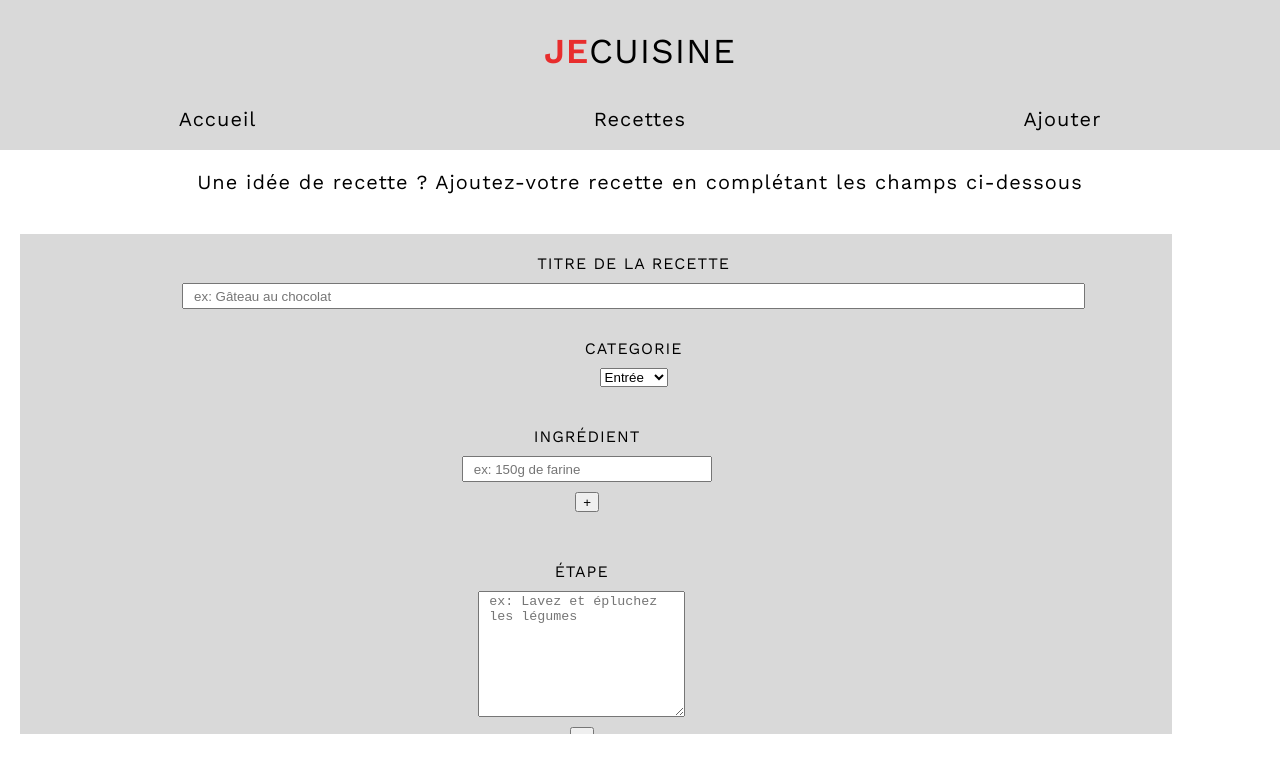
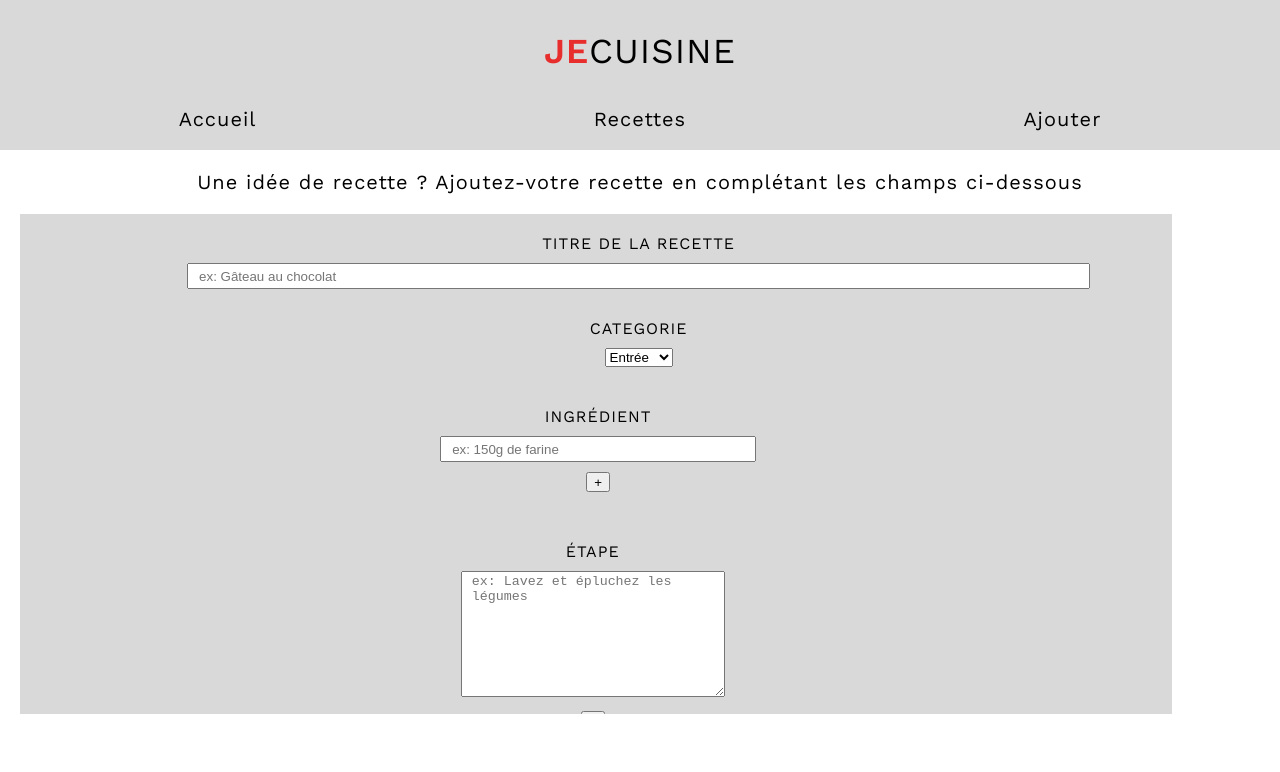
Before and after one commit to timonicolaux/checkpoint4-react, a React (Create React App) app: page /nouvelle-recette in a window 1280 px wide. Shown: the top 772 px of the page. Built offline with nearby package versions, Linux system fonts and the light colour scheme.

Commit message:
modified css for form

```diff
--- a/src/pages/NewRecette.js
+++ b/src/pages/NewRecette.js
@@ -78,7 +78,7 @@ const NouvelleRecette = () => {
                         maxlength="100"
                         required
                       />
-                      <div>
+                    </div>
                     {ingredientList.length > 1 && (
                       <button
                         onClick={deleteIngredient}
@@ -88,8 +88,7 @@ const NouvelleRecette = () => {
                         <span>x</span>
                       </button>
                     )}
-                      </div>
-                    </div>
+
                     {ingredientList.length - 1 === index &&
                       ingredientList.length < 15 && (
                         <button
@@ -121,7 +120,7 @@ const NouvelleRecette = () => {
                         maxlength="400"
                         required
                       />
-                      <div>
+                    </div>
                     {stepList.length > 1 && (
                       <button
                         onClick={deleteStep}
@@ -131,8 +130,7 @@ const NouvelleRecette = () => {
                         <span>x</span>
                       </button>
                     )}
-                      </div>
-                    </div>
+
                     {stepList.length - 1 === index && stepList.length < 15 && (
                       <button
                         onClick={addStep}
--- a/src/styles/NewRecette.css
+++ b/src/styles/NewRecette.css
@@ -2,10 +2,12 @@
   background-color: #d9d9d9;
   width: 90%;
   height: 500px;
-  margin: 20px;
+  margin-left: 20px;
+  margin-right: 20px;
   display: flex;
   flex-direction: column;
   overflow-y: scroll;
+  overflow-x: hidden;
 }
 
 .title-recette,
@@ -15,26 +17,18 @@
   flex-direction: column;
   padding: 10px;
   width: 110%;
-  margin-left: -30px;
+  margin-left: -25px;
 }
 
-.add-btn {
+.add-btn,
+.remove-btn {
   margin-top: 10px;
+  padding-bottom: 10px;
   height: 20px;
-}
-
-.remove-btn {
-  height: 25px;
-  margin-left: 10px;
 }
 
 input {
   height: 20px;
-  width: 70%;
-}
-
-.input-div {
-  display: flex;
   width: 70%;
 }
 
```
Lines whose indentation alone changed are shown as unchanged.
